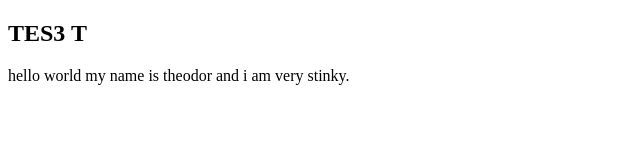
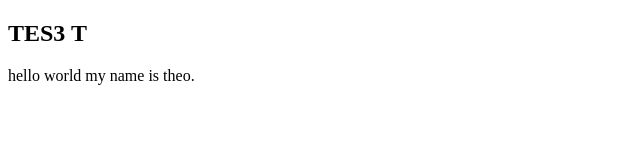
Before and after one commit to Hipposnack/skeucore, a plain HTML site: page index.html in a window 1280 px wide. Shown: the whole page, without its empty margins (0-640 px from the left). Drawn offline with Linux system fonts and the light colour scheme.

Commit message:
Update index.html

```diff
--- a/index.html
+++ b/index.html
@@ -8,6 +8,6 @@
 </head>
 <body>
     <h2>TES3 T</h2>
-    <p>hello world my name is theodor and i am very stinky.</p>
+    <p>hello world my name is theo.</p>
 </body>
 </html>
```
